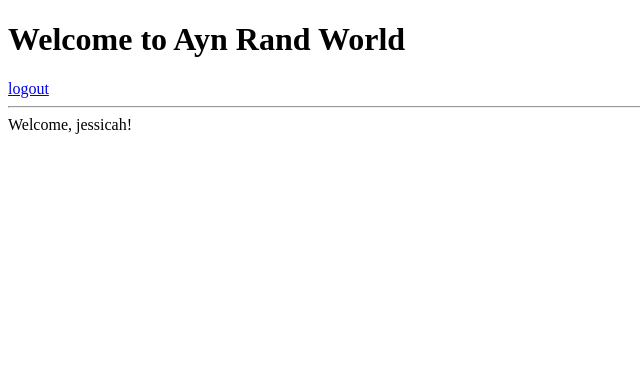
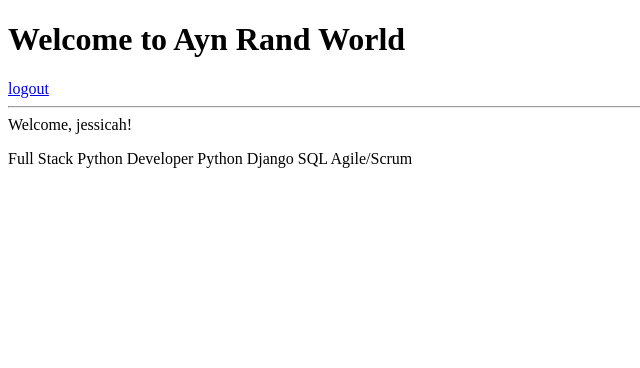
Before and after one commit to devopskeshav/MyFirstWebProject, a Django app: page / in a window 1280 px wide. Shown: the top 368 px of the page, without its empty margins (0-640 px from the left). Run offline with Django 3.2, Linux system fonts and the light colour scheme; a user stored in the database is signed in.

Commit message:
ModifiedTheHomePage

```diff
--- a/mysite/templates/home.html
+++ b/mysite/templates/home.html
@@ -3,6 +3,12 @@
 {% block content %}
   <body bgcolor="white"
   <h2>Welcome, {{ user.username }}!</h2>
+  <p>Full Stack Python Developer
+     Python
+     Django
+     SQL
+     Agile/Scrum
+     </p>
   <!DOCTYPE html>
 <html>
 <head>
```
